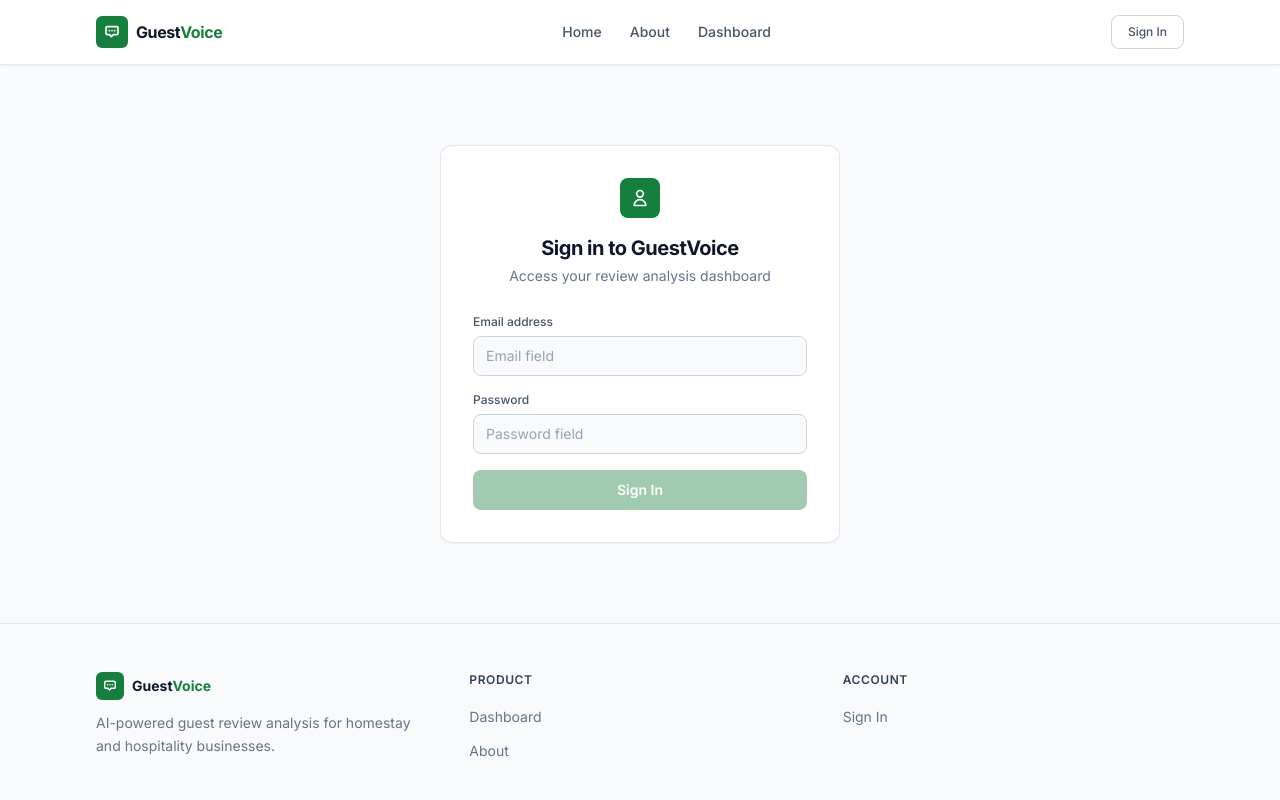
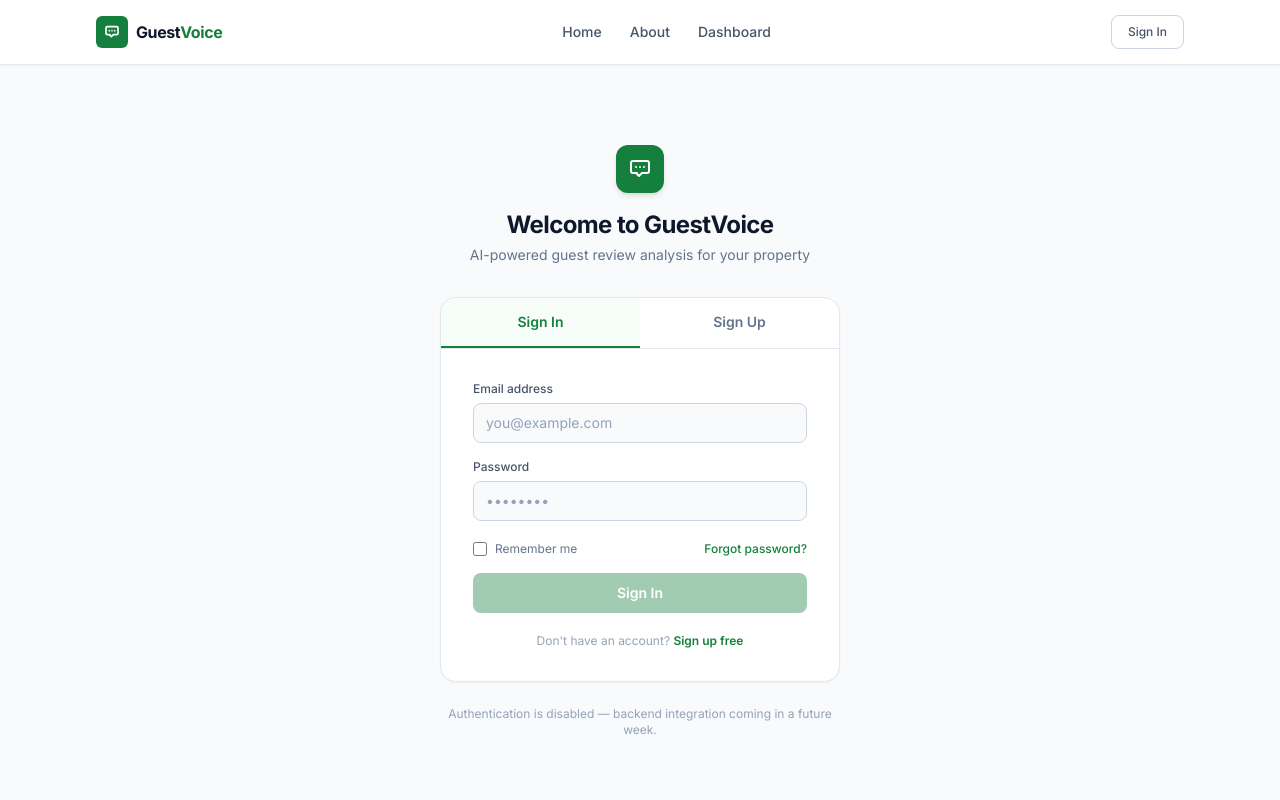
Before and after one commit to AryanButola10/GuestVoice, a React (Vite) app: page /login in a window 1280 px wide. Shown: the top 800 px of the page. Built offline with nearby package versions, Linux system fonts and the light colour scheme.

Commit message:
feat: add combined Sign In and Sign Up auth page with animated tab switcher

```diff
--- a/src/pages/Login.jsx
+++ b/src/pages/Login.jsx
@@ -1,71 +1,154 @@
+import { useState } from 'react';
 import Navbar from '../components/Navbar';
 import Footer from '../components/Footer';
 
+/**
+ * Auth page — combines Sign In and Sign Up in a single tab-based card.
+ * Tabs animate smoothly on switch. Both forms are placeholder (no backend yet).
+ */
 export default function Login() {
+  const [tab, setTab] = useState('signin'); // 'signin' | 'signup'
+
   return (
-    <div className="page-wrapper bg-slate-50">
+    <div className="page-wrapper bg-slate-50 dark:bg-slate-950">
       <Navbar />
 
-      <main className="main-content py-20">
+      <main className="main-content py-16 sm:py-20">
         <div className="max-w-md mx-auto px-4 sm:px-6">
 
-          {/* Card */}
-          <div className="bg-white border border-slate-200 rounded-xl p-8 shadow-sm">
-
-            {/* Header */}
-            <div className="mb-7 text-center">
-              <div className="w-10 h-10 rounded-lg bg-green-700 flex items-center justify-center mx-auto mb-4">
-                <svg className="w-5 h-5 text-white" fill="none" viewBox="0 0 24 24" stroke="currentColor" strokeWidth={2}>
-                  <path strokeLinecap="round" strokeLinejoin="round" d="M16 7a4 4 0 11-8 0 4 4 0 018 0zM12 14a7 7 0 00-7 7h14a7 7 0 00-7-7z" />
+          {/* Brand mark */}
+          <div className="text-center mb-8">
+            <div className="w-12 h-12 rounded-xl bg-green-700 flex items-center justify-center mx-auto mb-4 shadow-md">
+              <svg className="w-6 h-6 text-white" fill="none" viewBox="0 0 24 24" stroke="currentColor" strokeWidth={2}>
+                <path strokeLinecap="round" strokeLinejoin="round" d="M8 10h.01M12 10h.01M16 10h.01M9 16H5a2 2 0 01-2-2V6a2 2 0 012-2h14a2 2 0 012 2v8a2 2 0 01-2 2h-5l-3 3-3-3z" />
               </svg>
             </div>
-              <h1 className="text-xl font-bold text-slate-900 tracking-tight">
-                Sign in to GuestVoice
+            <h1 className="text-2xl font-bold text-slate-900 dark:text-white tracking-tight">
+              Welcome to GuestVoice
             </h1>
-              <p className="text-slate-500 text-sm mt-1">
-                Access your review analysis dashboard
+            <p className="text-slate-500 dark:text-slate-400 text-sm mt-1">
+              AI-powered guest review analysis for your property
             </p>
           </div>
 
-            {/* Placeholder form */}
-            <div className="space-y-4">
-              <div>
-                <label
-                  htmlFor="login-email"
-                  className="block text-slate-600 text-xs font-medium mb-1.5"
+          {/* Card */}
+          <div className="bg-white dark:bg-slate-800 border border-slate-200 dark:border-slate-700 rounded-2xl shadow-sm overflow-hidden">
+
+            {/* Tab switcher */}
+            <div className="flex border-b border-slate-200 dark:border-slate-700">
+              <button
+                id="auth-signin-tab"
+                onClick={() => setTab('signin')}
+                className={[
+                  'flex-1 py-3.5 text-sm font-semibold transition-all duration-200 focus:outline-none',
+                  tab === 'signin'
+                    ? 'text-green-700 dark:text-green-400 border-b-2 border-green-700 dark:border-green-400 bg-green-50/50 dark:bg-green-900/10'
+                    : 'text-slate-500 dark:text-slate-400 hover:text-slate-700 dark:hover:text-slate-200 border-b-2 border-transparent',
+                ].join(' ')}
               >
-                  Email address
-                </label>
-                <div className="w-full h-10 bg-slate-50 border border-slate-300 rounded-lg flex items-center px-3">
-                  <span className="text-slate-400 text-sm">
-                    Email field
-                  </span>
-                </div>
+                Sign In
+              </button>
+              <button
+                id="auth-signup-tab"
+                onClick={() => setTab('signup')}
+                className={[
+                  'flex-1 py-3.5 text-sm font-semibold transition-all duration-200 focus:outline-none',
+                  tab === 'signup'
+                    ? 'text-green-700 dark:text-green-400 border-b-2 border-green-700 dark:border-green-400 bg-green-50/50 dark:bg-green-900/10'
+                    : 'text-slate-500 dark:text-slate-400 hover:text-slate-700 dark:hover:text-slate-200 border-b-2 border-transparent',
+                ].join(' ')}
+              >
+                Sign Up
+              </button>
             </div>
 
-              <div>
-                <label
-                  htmlFor="login-password"
-                  className="block text-slate-600 text-xs font-medium mb-1.5"
-                >
-                  Password
+            {/* Form body — animates on tab change */}
+            <div className="p-8">
+
+              {/* ── SIGN IN FORM ── */}
+              {tab === 'signin' && (
+                <div className="space-y-4 animate-tab-in">
+                  <FormField id="signin-email" label="Email address" placeholder="you@example.com" />
+                  <FormField id="signin-password" label="Password" placeholder="••••••••" type="password" />
+
+                  <div className="flex items-center justify-between pt-1">
+                    <label className="flex items-center gap-2 cursor-pointer">
+                      <input type="checkbox" id="signin-remember" className="w-3.5 h-3.5 rounded accent-green-700" />
+                      <span className="text-xs text-slate-500 dark:text-slate-400">Remember me</span>
                     </label>
-                <div className="w-full h-10 bg-slate-50 border border-slate-300 rounded-lg flex items-center px-3">
-                  <span className="text-slate-400 text-sm">
-                    Password field
-                  </span>
-                </div>
+                    <button className="text-xs text-green-700 dark:text-green-400 hover:underline font-medium">
+                      Forgot password?
+                    </button>
                   </div>
 
                   <button
-                id="login-submit-btn"
+                    id="signin-submit-btn"
                     disabled
                     className="w-full btn-primary justify-center mt-2 opacity-40 cursor-not-allowed"
                   >
                     Sign In
                   </button>
+
+                  <p className="text-center text-xs text-slate-400 dark:text-slate-500 pt-1">
+                    Don't have an account?{' '}
+                    <button
+                      onClick={() => setTab('signup')}
+                      className="text-green-700 dark:text-green-400 font-semibold hover:underline"
+                    >
+                      Sign up free
+                    </button>
+                  </p>
+                </div>
+              )}
+
+              {/* ── SIGN UP FORM ── */}
+              {tab === 'signup' && (
+                <div className="space-y-4 animate-tab-in">
+                  <div className="grid grid-cols-2 gap-3">
+                    <FormField id="signup-firstname" label="First name" placeholder="Aryan" />
+                    <FormField id="signup-lastname" label="Last name" placeholder="Butola" />
+                  </div>
+                  <FormField id="signup-email" label="Email address" placeholder="you@example.com" />
+                  <FormField id="signup-password" label="Password" placeholder="Min. 8 characters" type="password" />
+                  <FormField id="signup-confirm" label="Confirm password" placeholder="Re-enter password" type="password" />
+
+                  <label className="flex items-start gap-2.5 cursor-pointer pt-1">
+                    <input type="checkbox" id="signup-terms" className="w-3.5 h-3.5 mt-0.5 rounded accent-green-700 flex-shrink-0" />
+                    <span className="text-xs text-slate-500 dark:text-slate-400 leading-relaxed">
+                      I agree to the{' '}
+                      <button className="text-green-700 dark:text-green-400 font-semibold hover:underline">Terms of Service</button>
+                      {' '}and{' '}
+                      <button className="text-green-700 dark:text-green-400 font-semibold hover:underline">Privacy Policy</button>
+                    </span>
+                  </label>
+
+                  <button
+                    id="signup-submit-btn"
+                    disabled
+                    className="w-full btn-primary justify-center mt-2 opacity-40 cursor-not-allowed"
+                  >
+                    Create Account
+                  </button>
+
+                  <p className="text-center text-xs text-slate-400 dark:text-slate-500 pt-1">
+                    Already have an account?{' '}
+                    <button
+                      onClick={() => setTab('signin')}
+                      className="text-green-700 dark:text-green-400 font-semibold hover:underline"
+                    >
+                      Sign in
+                    </button>
+                  </p>
+                </div>
+              )}
+
             </div>
           </div>
+
+          {/* Footer note */}
+          <p className="text-center text-xs text-slate-400 dark:text-slate-500 mt-6">
+            Authentication is disabled — backend integration coming in a future week.
+          </p>
         </div>
       </main>
 
@@ -73,3 +156,26 @@ export default function Login() {
     </div>
   );
 }
+
+/**
+ * Internal FormField sub-component for clean form rendering.
+ * @param {string} id - Input element id
+ * @param {string} label - Field label text
+ * @param {string} placeholder - Placeholder text
+ * @param {string} [type='text'] - Input type
+ */
+function FormField({ id, label, placeholder, type = 'text' }) {
+  return (
+    <div>
+      <label
+        htmlFor={id}
+        className="block text-slate-600 dark:text-slate-300 text-xs font-medium mb-1.5"
+      >
+        {label}
+      </label>
+      <div className="w-full h-10 bg-slate-50 dark:bg-slate-700 border border-slate-300 dark:border-slate-600 rounded-lg flex items-center px-3">
+        <span className="text-slate-400 dark:text-slate-500 text-sm">{placeholder}</span>
+      </div>
+    </div>
+  );
+}
```
Lines whose indentation alone changed are shown as unchanged.
